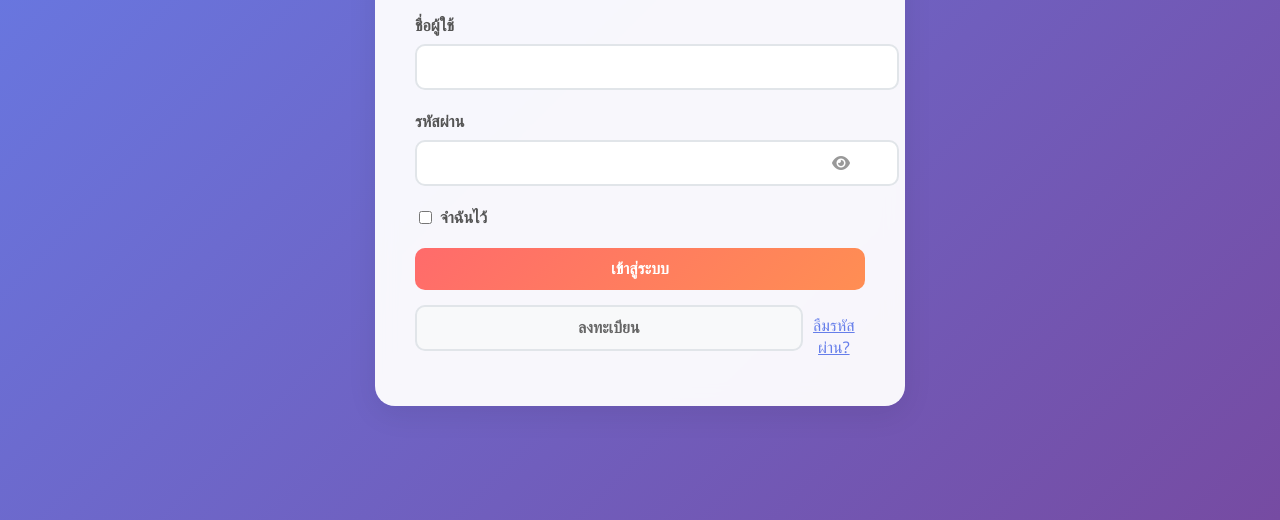
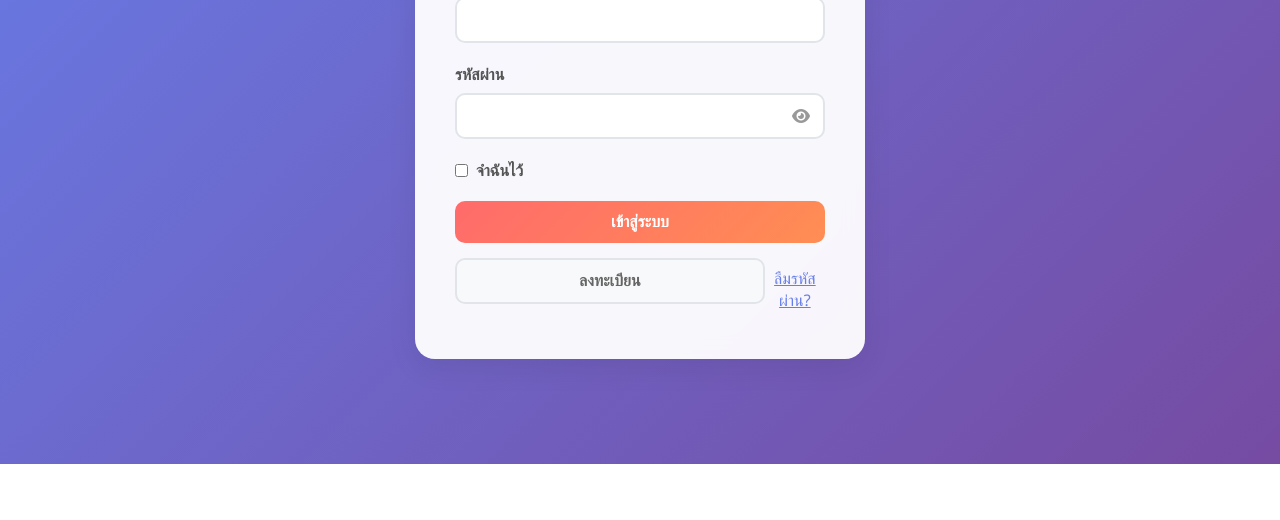
Before and after one commit to csongph/SMART-VILLAGE-MANAGEMENT-PROJECT, a plain HTML site: page FINAL PROJECT/Frontend/index.html in a window 1280 px wide. Shown: the part 336-856 px from the top of the page. After the commit the page ends 800 px from the top, so only its background shows below. Drawn offline with Linux system fonts and the light colour scheme.

Commit message:
Update style.css

````diff
--- a/FINAL PROJECT/Frontend/style.css
+++ b/FINAL PROJECT/Frontend/style.css
@@ -1,8 +1,3 @@
-### สไตล์ CSS ที่มีสีสันและลูกเล่นมากขึ้น
-
-นี่คือโค้ด CSS ที่ปรับปรุงเพิ่มเติมให้มีสีสันและลูกเล่นที่หลากหลายขึ้น โดยเน้นการใช้สีที่สดใสและการเคลื่อนไหวเล็กน้อยเพื่อให้ดูน่าใช้งานยิ่งขึ้นครับ
-
-```css
 /* style.css */
 
 * {
@@ -669,4 +664,3 @@ label {
         grid-template-columns: 1fr;
     }
 }
-```
````
